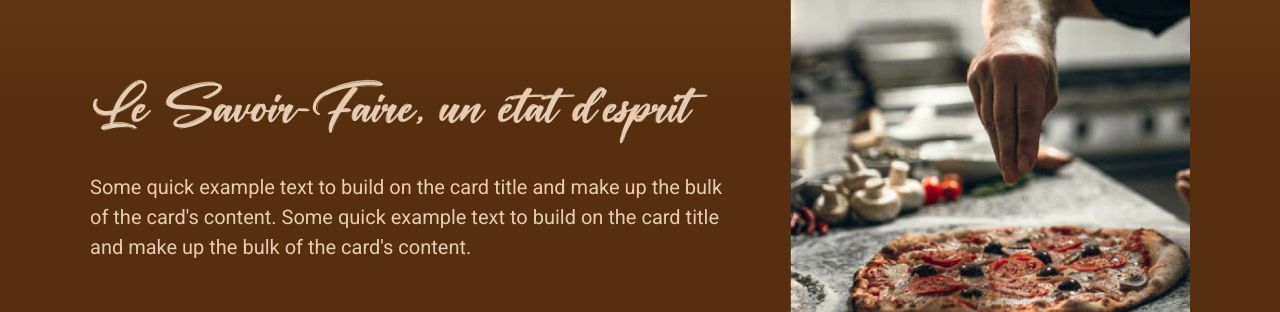
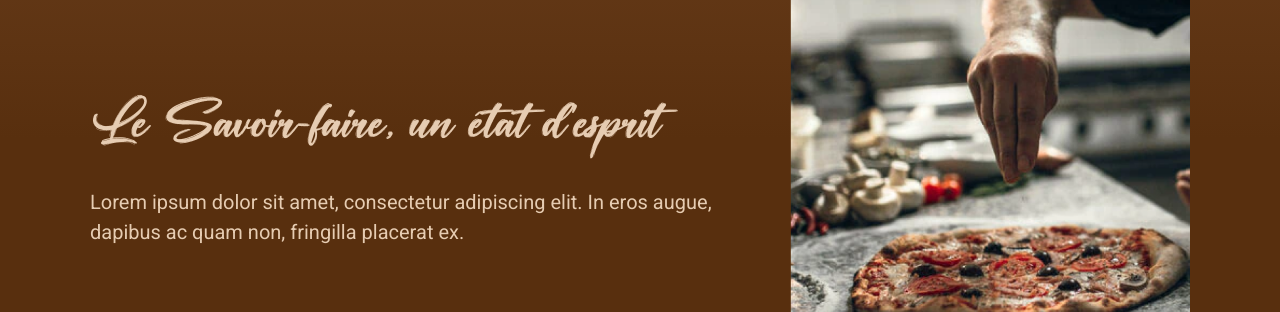
Before and after one commit to MariannePiquetNowak/dinapoli, a React (Create React App) app in the folder dinapoli-front/: page / in a window 1280 px wide. Shown: the part 944-1256 px from the top of the page. Built offline with nearby package versions, Linux system fonts and the light colour scheme; no server answers.

Commit message:
begin section pizza hebdo

```diff
--- a/dinapoli-front/src/Components/Card/Card.jsx
+++ b/dinapoli-front/src/Components/Card/Card.jsx
@@ -4,14 +4,12 @@ import { Card } from "react-bootstrap";
 const Cardy = ({ reverse, img, title, text }) => {
   return (
     <section className="Card-dinapoli component">
-      <Card className={`py-5 ${reverse} mx-3 mx-md-3 mx-lg-5`}>
+      <Card className={`pb-md-5 pb-lg-5 my-5 ${reverse} mx-3 mx-md-3 mx-lg-5`}>
         <Card.Img variant="top" src={img} />
         <Card.Body className="mb-5 mb-md-0">
-          <h2>Le Savoir-Faire, un état d'esprit</h2>
+          <h2>{title}</h2>
           <Card.Text>
-            Some quick example text to build on the card title and make up the
-            bulk of the card's content. Some quick example text to build on the card title and make up the
-            bulk of the card's content.
+            {text}
           </Card.Text>
         </Card.Body>
       </Card>
--- a/dinapoli-front/src/Components/Menu/Menu.jsx
+++ b/dinapoli-front/src/Components/Menu/Menu.jsx
@@ -1,12 +1,27 @@
 import React, { useState, useEffect } from 'react';
+import { Card } from "react-bootstrap";
 import NavMenu from '../NavMenu/NavMenu';
 import Pizza from './Pizza';
 import Panuozzos from './Panuozzo';
 import Dessert from './Dessert';
+import FoodLine from '../FoodLine/FoodLine';
+
+import { getItemsFilter } from '../../services/constants';
 
 const Menu = () => {
 
     const [type, setType] = useState('pizza') // by default
+    const [special, setSpecial] = useState([]);
+    const status = "true"
+
+    useEffect(() => {
+        fetch(getItemsFilter("hebdo_items", `[active]=${status}`))
+        .then(res => res.json())
+        .then(datas => setSpecial(datas.data))
+        .catch(err => console.error(`Erreur lors de la récupération de la pizza hebdo`, err))
+    }, [])
+
+    console.log(special)
 
     const renderSwitch = (param) => {
         switch(param) {
@@ -16,19 +31,42 @@ const Menu = () => {
                 return <Dessert />;
             default:
                 return <Pizza />;
-
         }
     }
 
     return (
         <section className="py-2 py-md-3 menu">
-            <div class="parallax-menu"></div>
-            <NavMenu reference={type} setType={setType} />
+            <div className="parallax-menu"></div>
+                <NavMenu reference={type} setType={setType} />
             <div className="row px-md-3 px-lg-5">
                 {renderSwitch(type)}
             </div>
+            {
+                special.map(item => (
+                    <Special
+                        key={item.id}
+                        categorie={item.categorie}
+                        name={item.name}
+                        price={item.price}
+                        text={item.texte}
+                        />
+                ))
+            }
         </section>
     )
 }
 
 export default Menu;
+
+const Special = ({categorie, name, price, text}) => {
+    return (
+        <div className="special">
+            <Card className={`pb-md-5 pb-lg-5 my-5 mx-3 mx-md-3 mx-lg-5`}>
+                <Card.Img variant="top" src="" />
+
+                    <FoodLine name={name} price={price} text={text}  />
+
+            </Card>
+        </div>
+    )
+}
--- a/dinapoli-front/src/Components/NavMenu/NavMenu.jsx
+++ b/dinapoli-front/src/Components/NavMenu/NavMenu.jsx
@@ -5,6 +5,7 @@ const NavMenu = ({setType}) => {
     const [isActive, setIsActive] = useState("active");
 
     const toggleClass = (e) => {
+        e.preventDefault();
         let classes = '';
         let els = document.getElementsByClassName('active');
         if(els){
```
Also changed, not shown: 4 other files (tests, documents, lock files or other folders).
